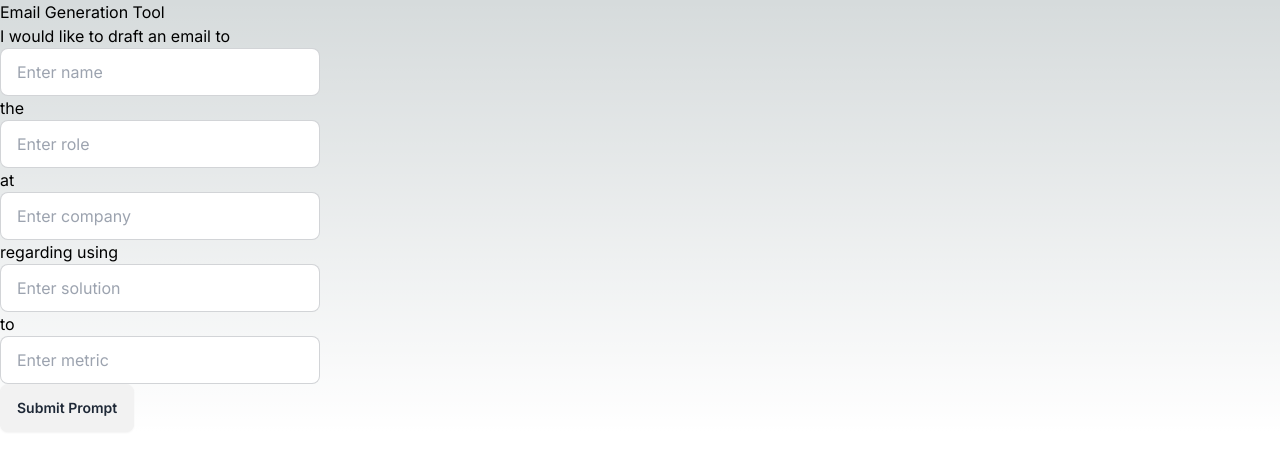
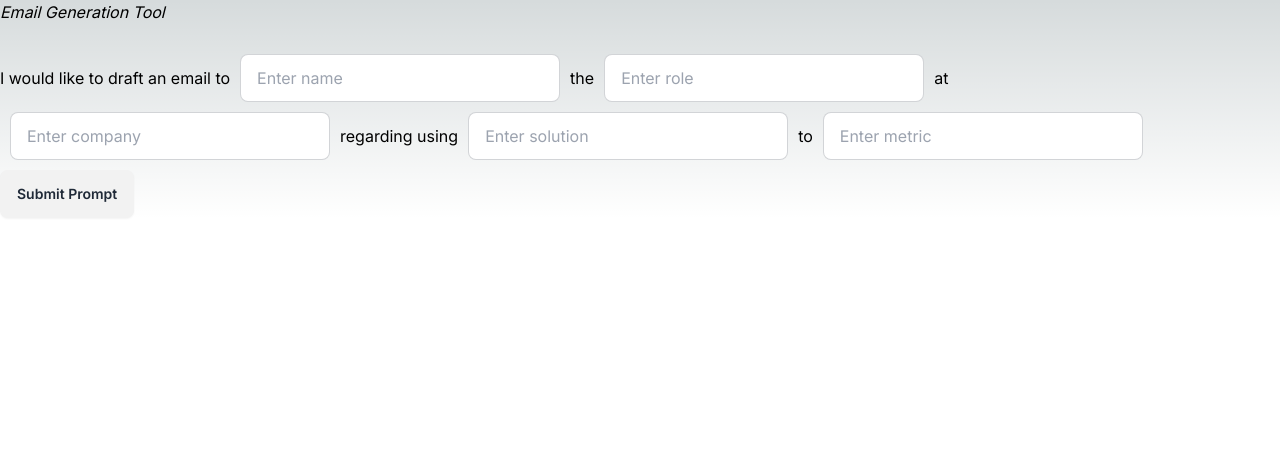
Before and after one commit to szhu95/market-ai-app, a Next.js app: page /email in a window 1280 px wide. Shown: the top 470 px of the page. Built offline with nearby package versions, Linux system fonts and the light colour scheme.

Commit message:
updating styling

```diff
--- a/app/email/page.js
+++ b/app/email/page.js
@@ -13,6 +13,9 @@ export default function EmailGenerator() {
     const [metric, setMetric] = useState('');
 
     async function addPrompt(name, role, company, solution, metric) {
+        if (name == '' || role == '' || company == '' || solution == '' || metric == '') {
+            return;
+        }
         setPrompts('');
         setLoading(true);
         const res = await fetch(process.env.NEXT_PUBLIC_API_URL + `/prompts`, {
@@ -32,6 +35,7 @@ export default function EmailGenerator() {
             const json = await res.json();
             setLoading(false);
             setPrompts(json);
+
             setName('');
             setRole('');
             setCompany('');
@@ -73,18 +77,19 @@ export default function EmailGenerator() {
 
     return (
         <div>
-            <div>Email Generation Tool</div>
+            <div className="header">Email Generation Tool</div>
             <div>
-                <p>I would like to draft an email to</p>
-                <input type="text" placeholder="Enter name" value={name} className="input input-bordered w-full max-w-xs" onChange={(e) => handleNameChange(e)} />
-                <p>the</p>
-                <input type="text" placeholder="Enter role" value={role} className="input input-bordered w-full max-w-xs" onChange={(e) => handleRoleChange(e)} />
-                <p>at</p>
-                <input type="text" placeholder="Enter company" value={company} className="input input-bordered w-full max-w-xs" onChange={(e) => handleCompanyChange(e)} />
-                <p>regarding using</p>
-                <input type="text" placeholder="Enter solution" value={solution} className="input input-bordered w-full max-w-xs" onChange={(e) => handleSolutionChange(e)} />
-                <p>to</p>
-                <input type="text" placeholder="Enter metric" value={metric} className="input input-bordered w-full max-w-xs" onChange={(e) => handleMetricChange(e)} />
+                <p>I would like to draft an email to
+                    <input type="text" placeholder="Enter name" value={name} className="input input-bordered w-full max-w-xs" onChange={(e) => handleNameChange(e)} />
+                    the
+                    <input type="text" placeholder="Enter role" value={role} className="input input-bordered w-full max-w-xs" onChange={(e) => handleRoleChange(e)} />
+                    at
+                    <input type="text" placeholder="Enter company" value={company} className="input input-bordered w-full max-w-xs" onChange={(e) => handleCompanyChange(e)} />
+                    regarding using
+                    <input type="text" placeholder="Enter solution" value={solution} className="input input-bordered w-full max-w-xs" onChange={(e) => handleSolutionChange(e)} />
+                    to
+                    <input type="text" placeholder="Enter metric" value={metric} className="input input-bordered w-full max-w-xs" onChange={(e) => handleMetricChange(e)} />
+                </p>
             </div>
             {loading == false ? <button onClick={() => addPrompt(name, role, company, solution, metric)} className="btn">Submit Prompt</button> : <button className="btn">
                 <span className="loading loading-spinner"></span>
--- a/app/globals.css
+++ b/app/globals.css
@@ -25,3 +25,14 @@ body {
     )
     rgb(var(--background-start-rgb));
 }
+
+.header {
+  margin-bottom: 30px;
+  font-style: italic;
+}
+
+.input {
+  margin-left: 10px;
+  margin-right: 10px;
+  margin-bottom: 10px;
+}
--- a/app/social/page.js
+++ b/app/social/page.js
@@ -12,6 +12,9 @@ export default function SocialMediaGenerator() {
     const [metric, setMetric] = useState('');
 
     async function addPost(name, company, achievement, metric) {
+        if(name == '' || company == '' || achievement == '' || metric == '') {
+            return ;
+        }
         setPosts('');
         setLoading(true);
         const res = await fetch(process.env.NEXT_PUBLIC_API_URL + `/socials`, {
@@ -64,16 +67,17 @@ export default function SocialMediaGenerator() {
 
     return (
         <div>
-            <div>Kudos Post Generation Tool</div>
+            <div className="header">Kudos Post Generation Tool</div>
             <div>
-                <p>I would like to draft a social media post to highlight</p>
-                <input type="text" placeholder="Enter name" value={name} className="input input-bordered w-full max-w-xs" onChange={(e) => handleNameChange(e)} />
-                <p>at</p>
-                <input type="text" placeholder="Enter company" value={company} className="input input-bordered w-full max-w-xs" onChange={(e) => handleCompanyChange(e)} />
-                <p>for accomplishing</p>
-                <input type="text" placeholder="Enter achievement" value={achievement} className="input input-bordered w-full max-w-xs" onChange={(e) => handleAchievementChange(e)} />
-                <p>by</p>
-                <input type="text" placeholder="Enter metric" value={metric} className="input input-bordered w-full max-w-xs" onChange={(e) => handleMetricChange(e)} />
+                <p>I would like to draft a social media post to highlight
+                    <input type="text" placeholder="Enter name" value={name} className="input input-bordered w-full max-w-xs" onChange={(e) => handleNameChange(e)} />
+                    at
+                    <input type="text" placeholder="Enter company" value={company} className="input input-bordered w-full max-w-xs" onChange={(e) => handleCompanyChange(e)} />
+                    for accomplishing
+                    <input type="text" placeholder="Enter achievement" value={achievement} className="input input-bordered w-full max-w-xs" onChange={(e) => handleAchievementChange(e)} />
+                    by
+                    <input type="text" placeholder="Enter metric" value={metric} className="input input-bordered w-full max-w-xs" onChange={(e) => handleMetricChange(e)} />
+                </p>
             </div>
             {loading == false ? <button onClick={() => addPost(name, company, achievement, metric)} className="btn">Submit Prompt</button> : <button className="btn">
                 <span className="loading loading-spinner"></span>
```
